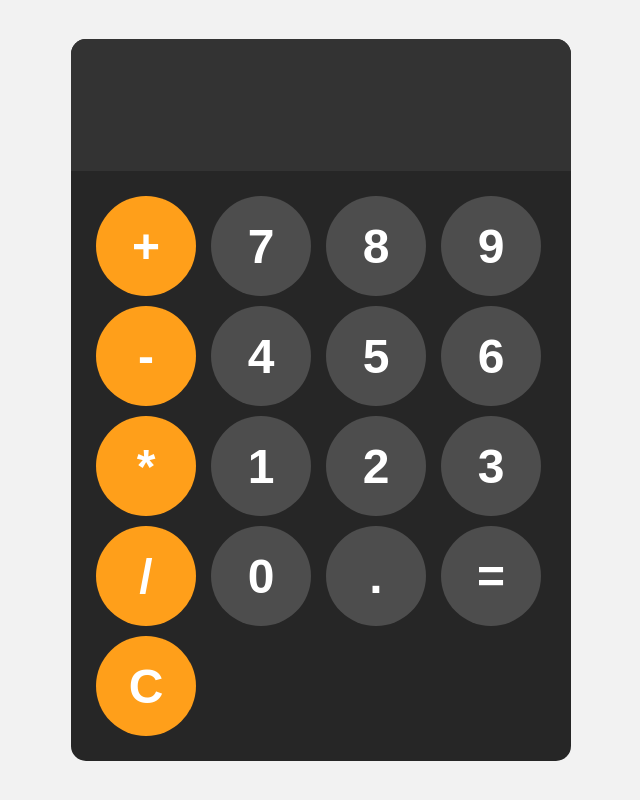
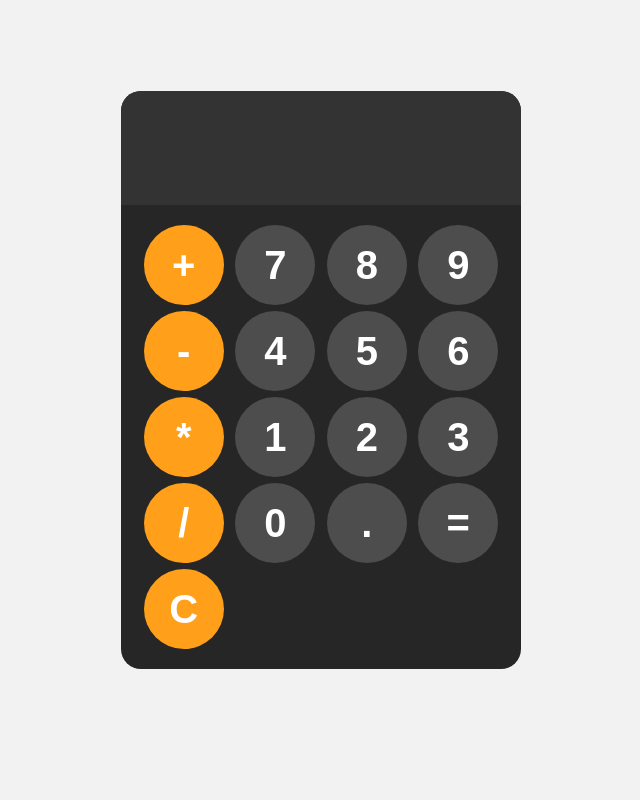
Before and after one commit to Brrn91/calculadora, a plain HTML site: page index.html in a window 1280 px wide. Shown: the whole page, without its empty margins (319-959 px from the left). Drawn offline with Linux system fonts and the light colour scheme.

Commit message:
Updates style

```diff
--- a/estilos/style.css
+++ b/estilos/style.css
@@ -1,24 +1,24 @@
 body {
-  margin: 0;
+  margin: 100px 0;
   display: flex;
   justify-content: center;
   align-items: center;
-  height: 100vh;
+  height: 70vh;
   background-color: hsl(0, 0%, 95%);
 }
 
 #calculadora {
   font-family: Arial, Helvetica, sans-serif;
   background-color: hsl(0, 0%, 15%);
-  border-radius: 15px;
-  max-width: 500px;
+  border-radius: 20px;
+  max-width: 400px;
   overflow: hidden;
 }
 
 #display {
   width: 100%;
   padding: 20px;
-  font-size: 5rem;
+  font-size: 4rem;
   text-align: left;
   border: none;
   background-color: hsl(0, 0%, 20%);
@@ -28,18 +28,19 @@ body {
 #teclas {
   display: grid;
   grid-template-columns: repeat(4, 1fr);
-  gap: 10px;
-  padding: 25px;
+  justify-items: center;
+  gap: 6px;
+  padding: 20px;
 }
 
 button {
-  width: 100px;
-  height: 100px;
+  width: 80px;
+  height: 80px;
   border-radius: 50px;
   border: none;
   background-color: hsl(0, 0%, 30%);
   color: hsl(0, 0%, 100%);
-  font-size: 3rem;
+  font-size: 2.5rem;
   font-weight: bold;
   cursor: pointer;
 }
```
